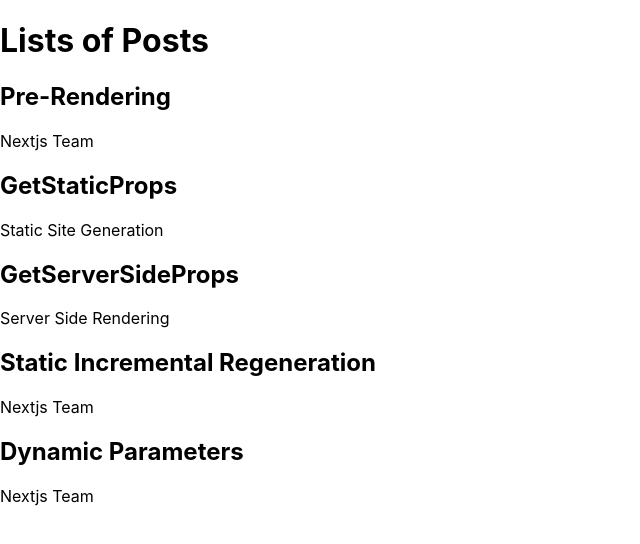
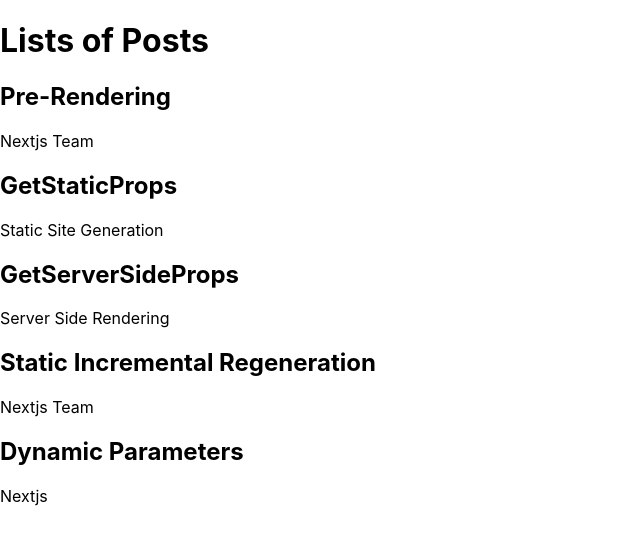
Before and after one commit to Gyekye/next-blog, a Next.js app: page /blog in a window 1280 px wide. Shown: the top 544 px of the page, without its empty margins (0-640 px from the left). Built offline with nearby package versions, Linux system fonts and the light colour scheme; data requests are answered from the project's data file.

Commit message:
feat: fetch post data with getServerSideProps function
Signed-off-by: Gyekye <mrgyekye740@gmail.com>

```diff
--- a/db.json
+++ b/db.json
@@ -23,7 +23,7 @@
     {
       "id": 7,
       "title": "Dynamic Parameters",
-      "author": "Nextjs Team"
+      "author": "Nextjs"
     }
   ],
   "comments": [
--- a/pages/blog/index.tsx
+++ b/pages/blog/index.tsx
@@ -28,7 +28,6 @@
 };
 
 //* Getting list of posts with getServerSideProps
-
 export const getServerSideProps: GetServerSideProps = async (context) => {
 	//? getStaticProps pre-renders HTML pages per request on the server then sends the generated HTML back as a response
 	const response: Response = await fetch(' http://localhost:3000/posts/');
```
